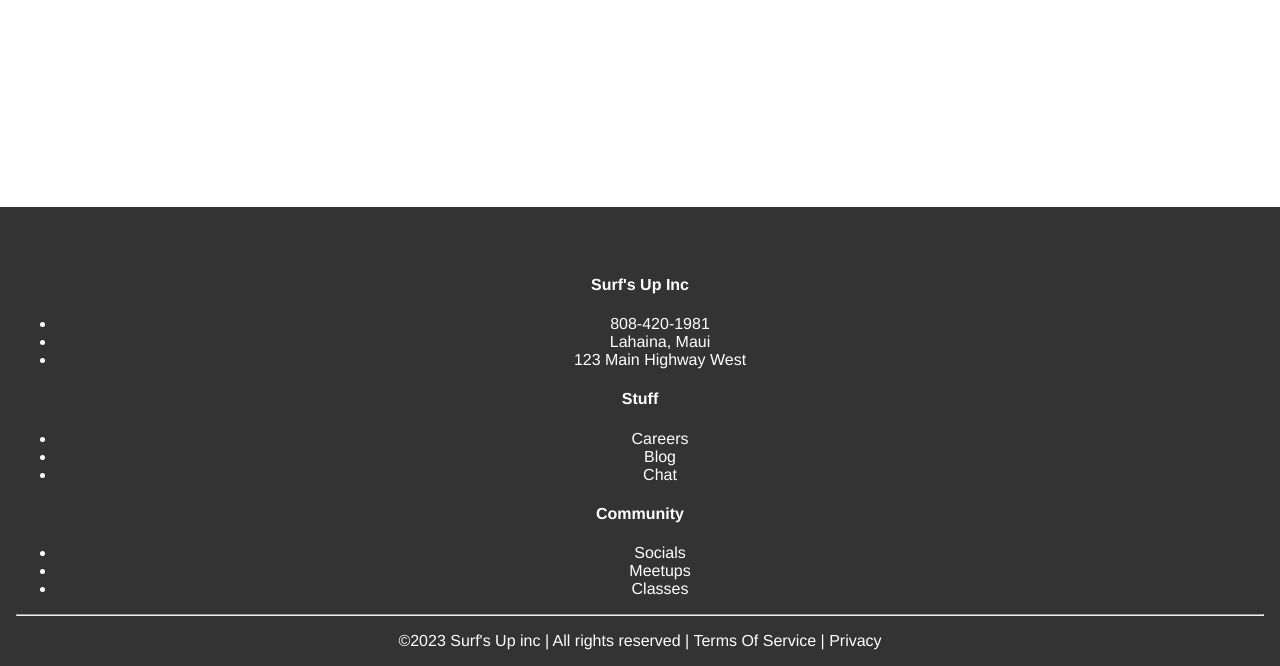
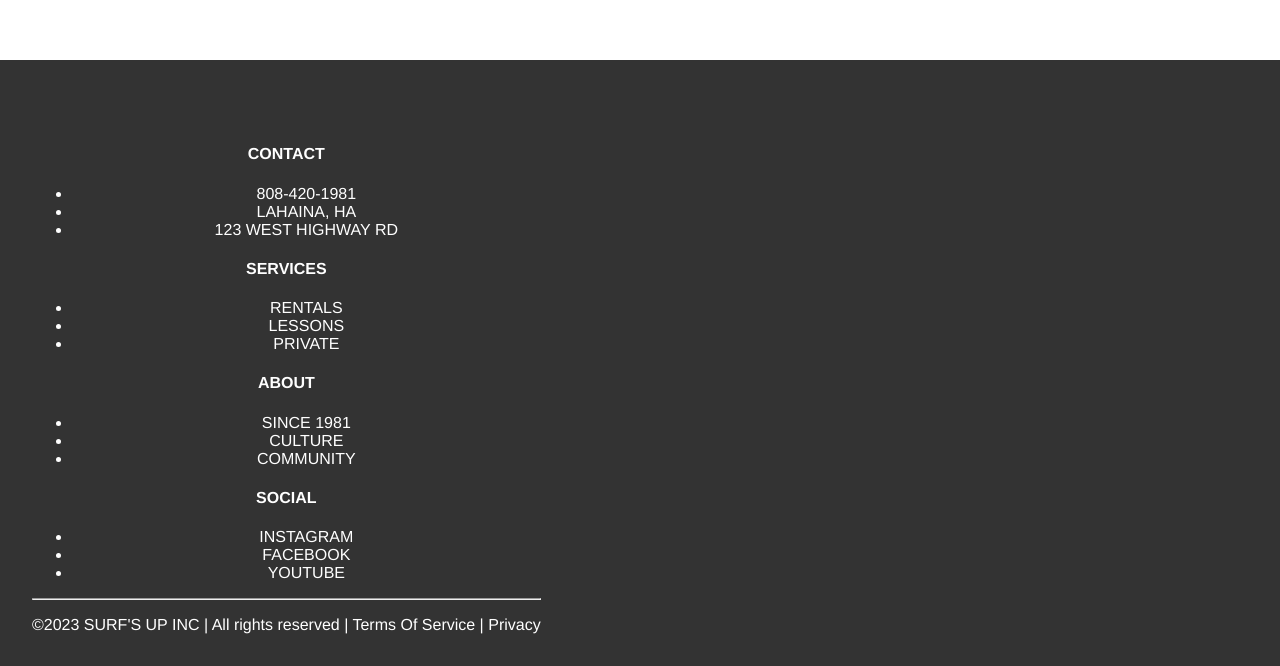
Before and after one commit to DeyaCard/surfshop, a React (Create React App) app: page /shop in a window 1280 px wide. Shown: the part 1116-1782 px from the top of the page. Built offline with nearby package versions, Linux system fonts and the light colour scheme.

Commit message:
Update footer

```diff
--- a/src/App.css
+++ b/src/App.css
@@ -11,6 +11,15 @@
     .App-logo {
       animation: App-logo-spin infinite 20s linear;
     }
+  }
+
+  .page-container {
+    display: flex;
+    flex-direction: column;
+    min-height: 100vh;
+  }
+  .content-wrap {
+    flex: 1;
   }
 
   .App-header {
@@ -36,12 +45,3 @@
       transform: rotate(360deg);
     }
   }
-
-  .page-container {
-    display: flex;
-    flex-direction: column;
-    min-height: 100vh;
-  }
-  .content-wrap {
-    flex: 1;
-  }
--- a/src/Footer.css
+++ b/src/Footer.css
@@ -5,4 +5,4 @@
     position: relative;
     bottom: 0;
     width: 100%;
-}
+  }
--- a/src/Footer.js
+++ b/src/Footer.js
@@ -8,36 +8,45 @@ function Footer() {
         <div className="row">
           {/* Column1 */}
           <div className="col">
-                        <h4>Surf's Up Inc</h4>
+            <h4>CONTACT</h4>
             <ul className="list-unstyled">
               <li>808-420-1981</li>
-                            <li>Lahaina, Maui</li>
-                            <li>123 Main Highway West</li>
+              <li>LAHAINA, HA</li>
+              <li>123 WEST HIGHWAY RD</li>
             </ul>
           </div>
           {/* Column2 */}
           <div className="col">
-                        <h4>Stuff</h4>
+            <h4>SERVICES</h4>
             <ul className="list-unstyled">
-                            <li>Careers</li>
-                            <li>Blog</li>
-                            <li>Chat</li>
+              <li>RENTALS</li>
+              <li>LESSONS</li>
+              <li>PRIVATE</li>
             </ul>
           </div>
           {/* Column3 */}
           <div className="col">
-                        <h4>Community</h4>
+            <h4>ABOUT</h4>
             <ul className="list-unstyled">
-                            <li>Socials</li>
-                            <li>Meetups</li>
-                            <li>Classes</li>
+              <li>SINCE 1981</li>
+              <li>CULTURE</li>
+              <li>COMMUNITY</li>
+            </ul>
+          </div>
+          {/* Column4 */}
+          <div className="col">
+            <h4>SOCIAL</h4>
+            <ul className="list-unstyled">
+              <li>INSTAGRAM</li>
+              <li>FACEBOOK</li>
+              <li>YOUTUBE</li>
             </ul>
           </div>
         </div>
         <hr />
         <div className="row">
           <p className="col-sm">
-                        &copy;{new Date().getFullYear()} Surf's Up inc | All rights reserved |
+            &copy;{new Date().getFullYear()} SURF'S UP INC | All rights reserved |
             Terms Of Service | Privacy
           </p>
         </div>
--- a/src/index.js
+++ b/src/index.js
@@ -3,6 +3,7 @@ import ReactDOM from 'react-dom/client';
 import App from './App';
 import "./styles.css";
 import "./index.css";
+// import "./Footer";
 import { BrowserRouter } from 'react-router-dom';
 
 const root = ReactDOM.createRoot(document.getElementById('root'));
--- a/src/styles.css
+++ b/src/styles.css
@@ -61,3 +61,12 @@ img {
 .nav li:hover {
 background-color: lightblue;
 }
+
+.main-footer {
+    background-color: #333;
+    color: white;
+    display: flex;
+    align-items: stretch;
+    gap: 2rem;
+    padding: 0 1rem;
+}
```
Lines whose indentation alone changed are shown as unchanged.
